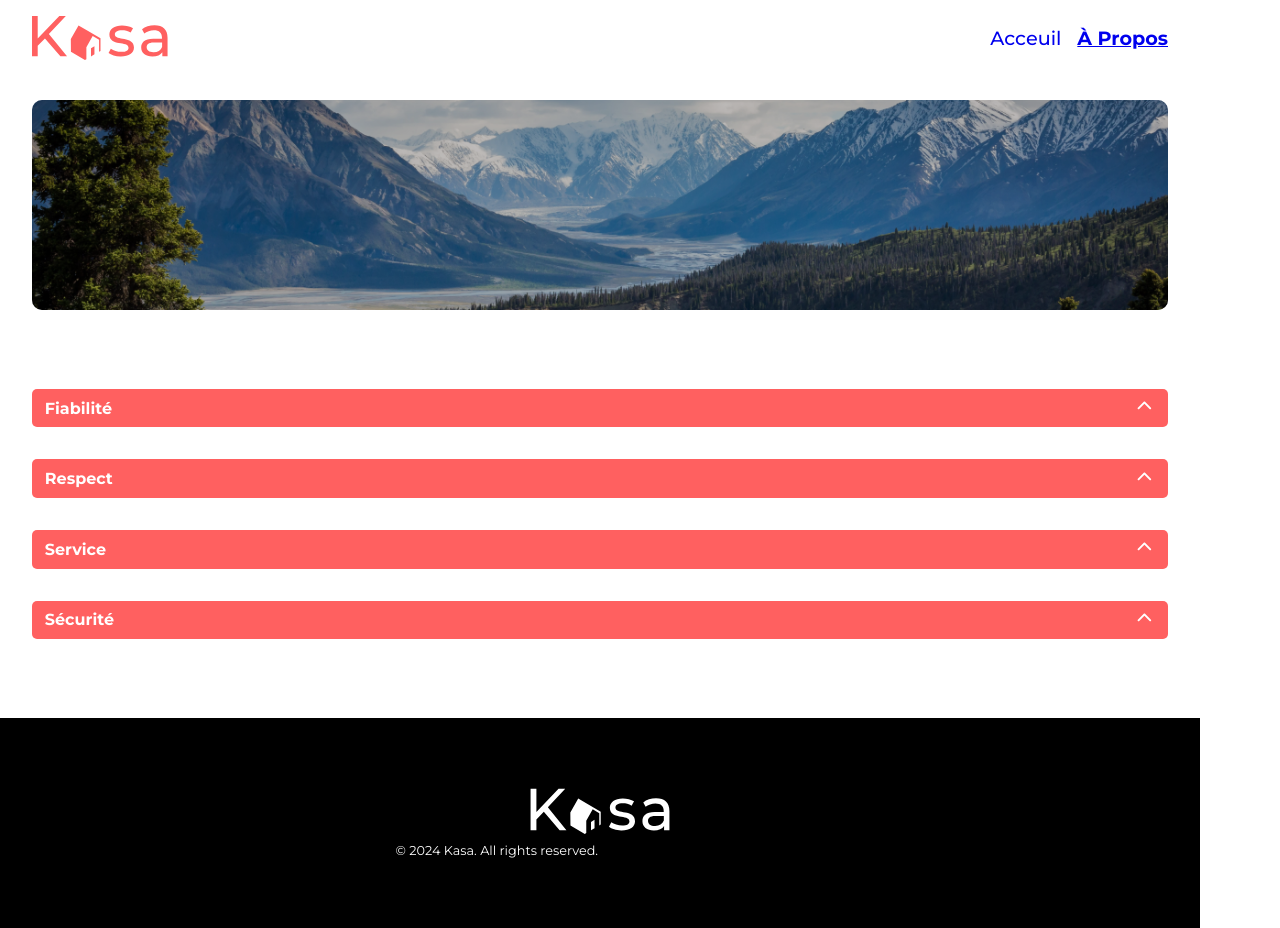
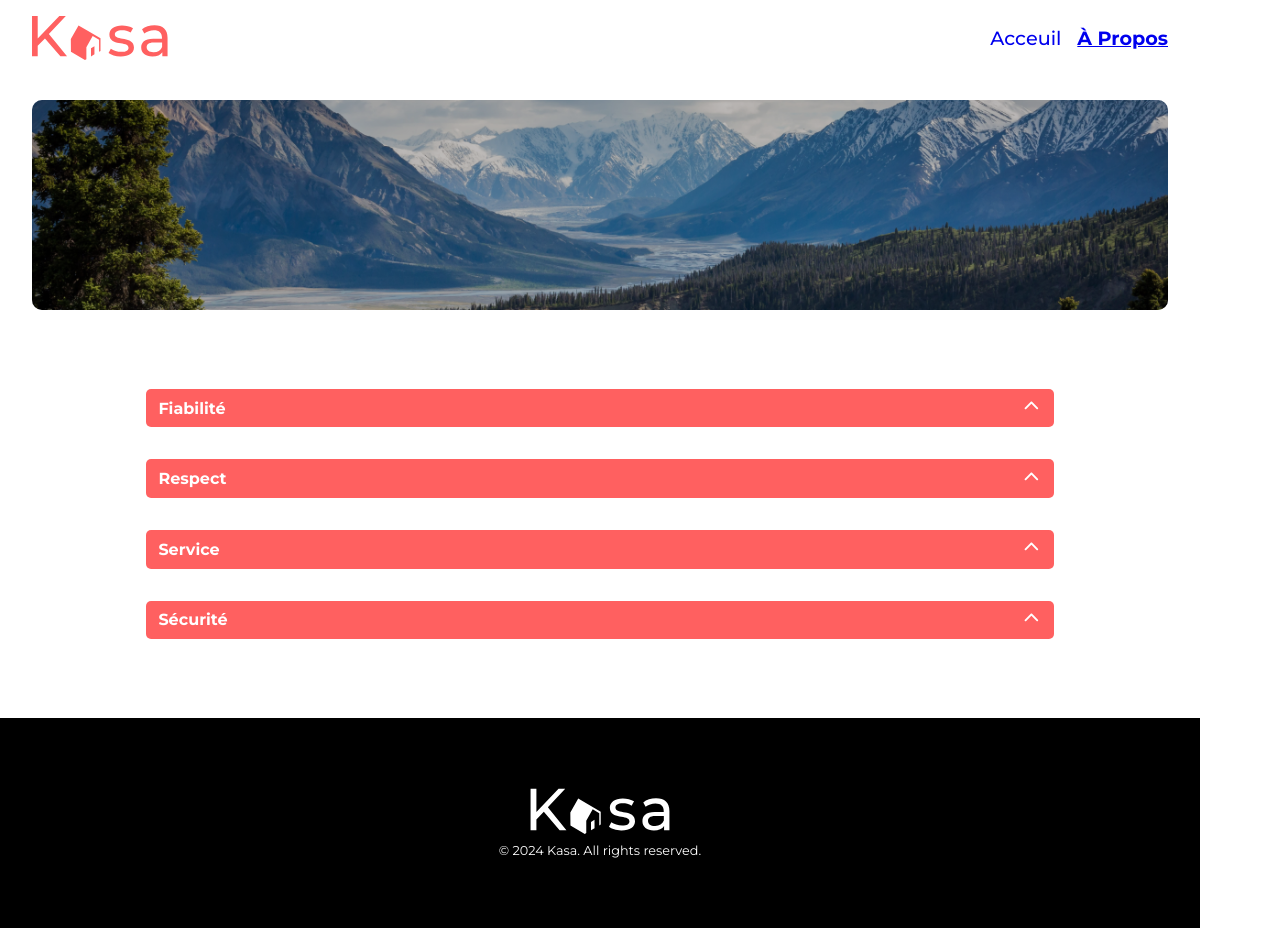
Before and after one commit to AurelieDuynslaeger/Kasa_Project11_OCR, a React (Vite) app: page /about in a window 1280 px wide. Built offline with nearby package versions, Linux system fonts and the light colour scheme.

Commit message:
🎨 about page responsive

```diff
--- a/src/components/Dropdown/dropdown.scss
+++ b/src/components/Dropdown/dropdown.scss
@@ -49,4 +49,8 @@
             list-style-type:none;
           }
       }
+
+      @media (min-width: v.$md-breakpoint) {
+        width: 80%;
+      }
   }
--- a/src/components/Footer/footer.scss
+++ b/src/components/Footer/footer.scss
@@ -11,10 +11,20 @@ footer {
     justify-content: center;
     gap: 0.5rem;
     padding: 1rem;
+    text-align: center;
     p {
         font-family: v.$font-montserrat;
         color: v.$text-light;
         font-size: 0.8rem;
         width: 35%;
     }
+    @media (min-width: v.$md-breakpoint) {
+        p {
+            width: 50%;
+        }
+      }
+
+      @media (min-width: v.$lg-breakpoint) {
+        flex-basis: 30%;
+      }
 }
--- a/src/stylesheet/main.scss
+++ b/src/stylesheet/main.scss
@@ -4,6 +4,7 @@
 .container{
   width: 100%;
   max-width: 1200px;
+  // margin: auto;
   .main{
       margin: 1.5rem 2rem;
       display: flex;
@@ -26,4 +27,5 @@
   display: flex;
   flex-direction: column;
   justify-content: center;
+  align-items: center;
 }
```
